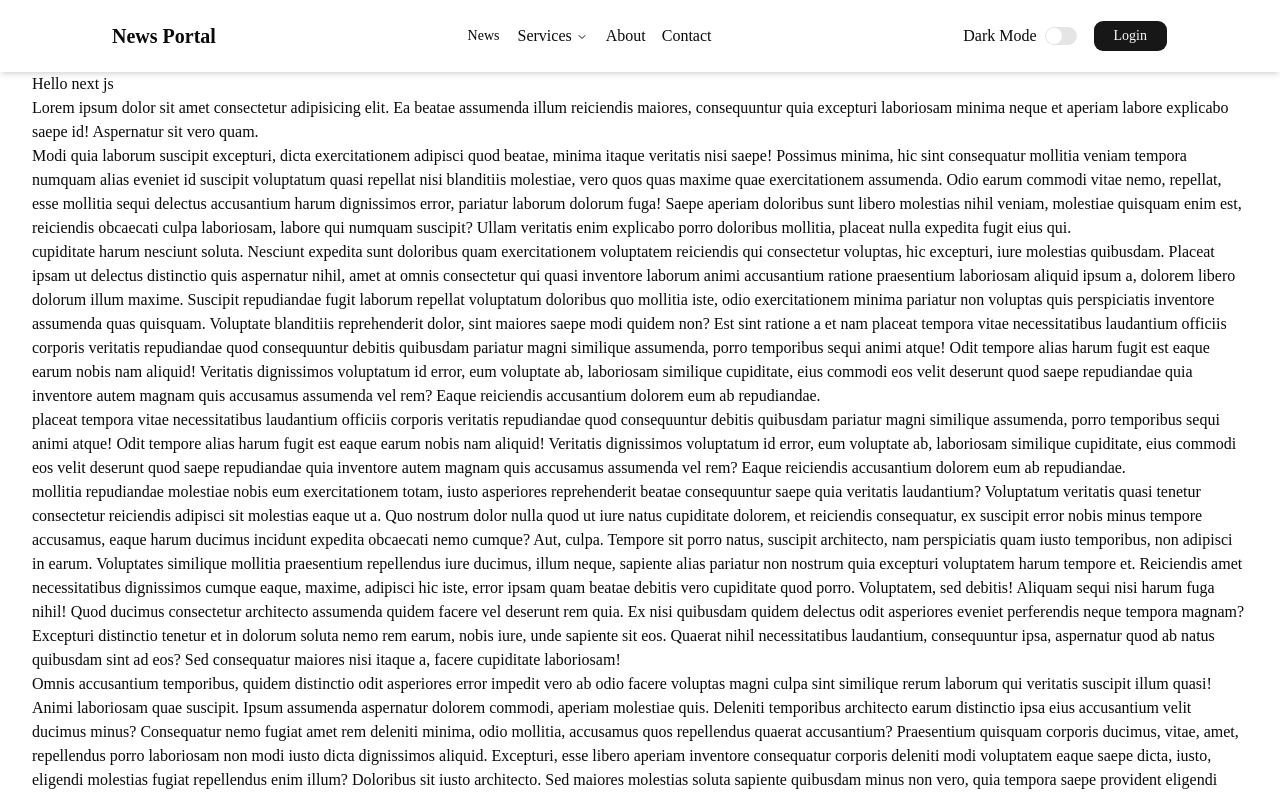
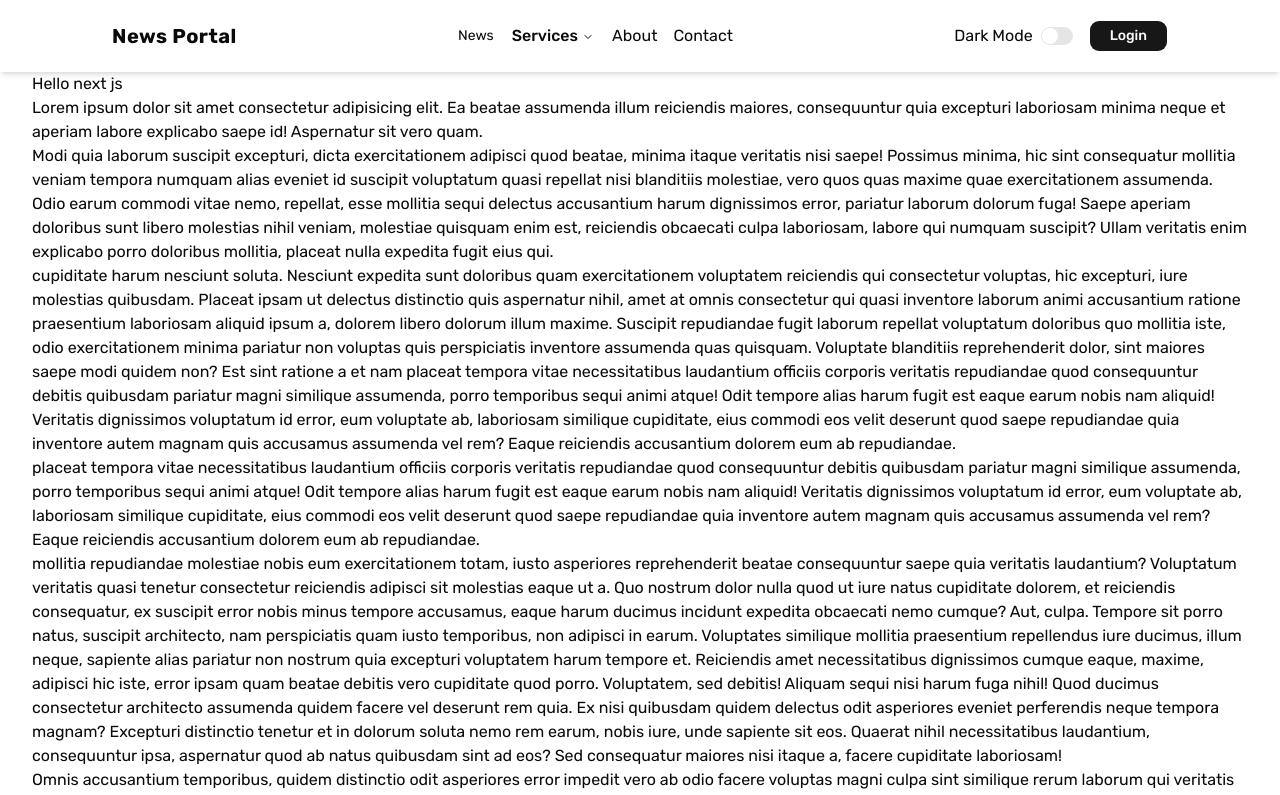
Before and after one commit to rashedjamanraj/news-portal, a Next.js app: page / in a window 1280 px wide. Shown: the top 795 px of the page. Built offline with nearby package versions, Linux system fonts and the light colour scheme.

Commit message:
font setup

```diff
--- a/src/app/globals.css
+++ b/src/app/globals.css
@@ -3,6 +3,10 @@
 @tailwind utilities;
 @import "tw-animate-css";
 @import "shadcn/tailwind.css";
+
+body {
+  font-family: var(--font-rubik), sans-serif;
+}
 
 @custom-variant dark (&:is(.dark *));
 
--- a/src/app/layout.tsx
+++ b/src/app/layout.tsx
@@ -1,21 +1,16 @@
 import type { Metadata } from "next";
-import { Geist, Geist_Mono } from "next/font/google";
+import { Rubik } from "next/font/google";
 import "./globals.css";
 import Navbar from "@/components/navbar/Navbar";
 
-const geistSans = Geist({
-  variable: "--font-geist-sans",
-  subsets: ["latin"],
-});
-
-const geistMono = Geist_Mono({
-  variable: "--font-geist-mono",
+const rubik = Rubik({
+  variable: "--font-rubik",
   subsets: ["latin"],
 });
 
 export const metadata: Metadata = {
-  title: "Create Next App",
-  description: "Generated by create next app",
+  title: "News Portal",
+  description: "Generated by create News Portal",
 };
 
 export default function RootLayout({
@@ -25,7 +20,7 @@ export default function RootLayout({
 }>) {
   return (
     <html lang="en" >
-        <body className={`${geistSans.variable} ${geistMono.variable} h-full antialiased`}>
+        <body className={` ${rubik.variable} h-full antialiased`}>
 
         <Navbar />
 
--- a/src/components/navbar/Navbar.tsx
+++ b/src/components/navbar/Navbar.tsx
@@ -23,7 +23,7 @@ const Navbar = () => {
     <header className="py-4 px-20 shadow-md ">
       <nav className="max-w-7xl mx-auto flex justify-between items-center px-4 sm:px-6 lg:px-8">
         {/* logo */}
-        <div className="text-xl font-bold">
+        <div className="text-xl tracking-wide font-bold">
           <Link href="/">News Portal</Link>
         </div>
 
```
